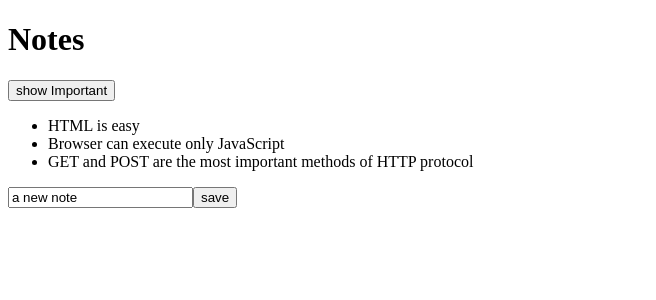
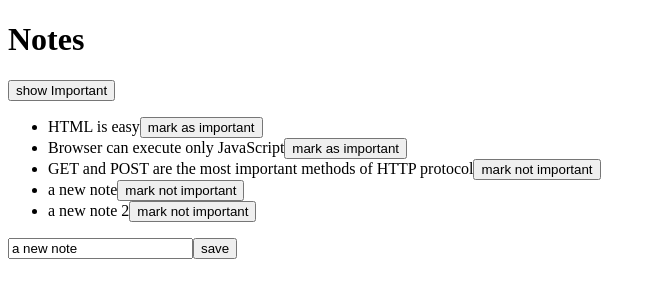
Before and after one commit to RatanNarayanHegde/notes, a React (Create React App) app: page / in a window 1280 px wide. Shown: the top 300 px of the page, without its empty margins (0-656 px from the left). Built offline with nearby package versions, Linux system fonts and the light colour scheme; data requests are answered from the project's data file.

Commit message:
notes post and put routes

```diff
--- a/db.json
+++ b/db.json
@@ -4,7 +4,7 @@
       "id": 1,
       "content": "HTML is easy",
       "date": "2022-1-17T17:30:31.098Z",
-      "important": true
+      "important": false
     },
     {
       "id": 2,
@@ -17,6 +17,18 @@
       "content": "GET and POST are the most important methods of HTTP protocol",
       "date": "2022-1-17T19:20:14.298Z",
       "important": true
+    },
+    {
+      "content": "a new note",
+      "important": true,
+      "date": "2022-04-18T04:17:36.520Z",
+      "id": 4
+    },
+    {
+      "content": "a new note 2",
+      "important": true,
+      "date": "2022-04-18T04:18:40.917Z",
+      "id": 5
     }
   ]
 }
--- a/src/App.js
+++ b/src/App.js
@@ -20,17 +20,29 @@
   const addNote = (event) => {
     event.preventDefault();
     const newNoteObj = {
-      id: notes.length + 1,
       content: newNote,
       important: Math.random() < 0.5,
       date: new Date().toISOString(),
     };
-    setNotes(notes.concat(newNoteObj));
-    setNewNote("");
+    axios.post("http://localhost:3001/notes", newNoteObj).then((response) => {
+      console.log(response);
+      setNotes(notes.concat(response.data));
+      setNewNote("");
+    });
   };
 
   const handleNoteChange = (event) => {
     setNewNote(event.target.value);
+  };
+
+  const toggleImportanceOf = (id) => {
+    const url = `http://localhost:3001/notes/${id}`;
+    const note = notes.find((n) => n.id === id);
+    const changedNote = { ...note, important: !note.important };
+
+    axios.put(url, changedNote).then((response) => {
+      setNotes(notes.map((note) => (note.id === id ? response.data : note)));
+    });
   };
 
   const notesToShow = showAll ? notes : notes.filter((note) => note.important);
@@ -45,7 +57,11 @@
       </div>
       <ul>
         {notesToShow.map((note) => (
-          <Note key={note.id} note={note} />
+          <Note
+            key={note.id}
+            note={note}
+            toggleImportance={() => toggleImportanceOf(note.id)}
+          />
         ))}
       </ul>
       <form onSubmit={addNote}>
--- a/src/components/Note.jsx
+++ b/src/components/Note.jsx
@@ -1,5 +1,12 @@
-const Note = ({ note }) => {
-  return <li>{note.content}</li>;
+const Note = ({ note, toggleImportance }) => {
+  const label = note.important ? " mark not important " : " mark as important ";
+
+  return (
+    <li>
+      {note.content}
+      <button onClick={toggleImportance}>{label}</button>
+    </li>
+  );
 };
 
 export default Note;
```
